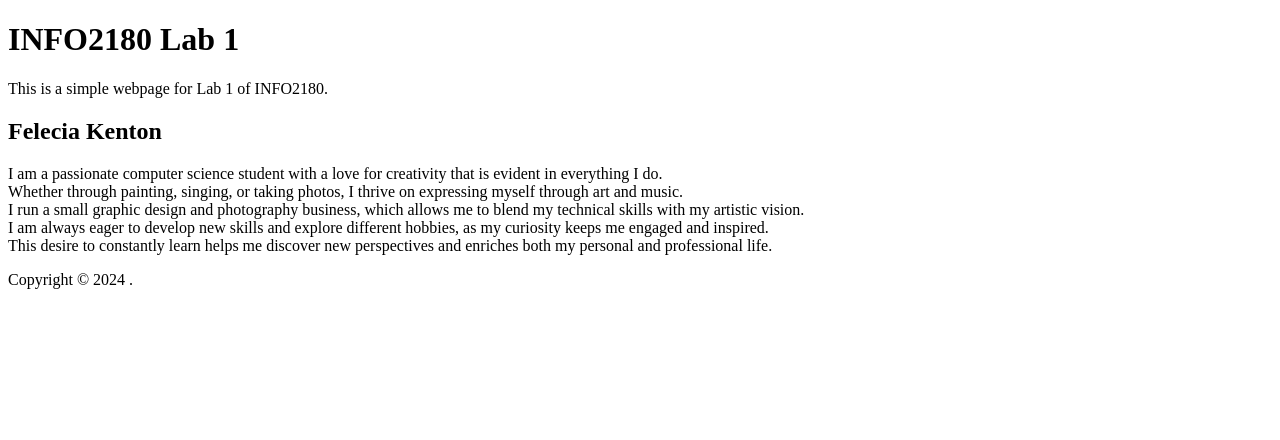
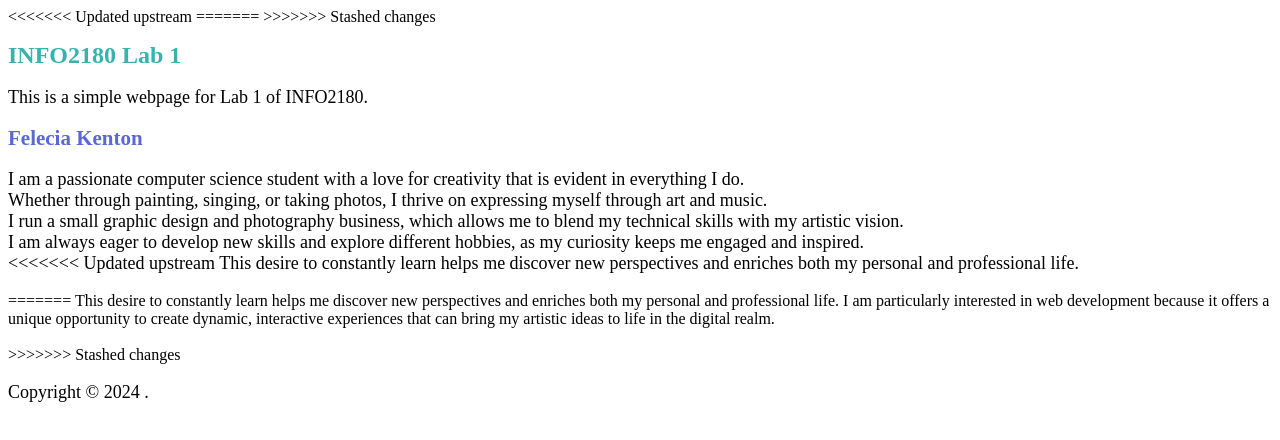
Before and after one commit to FelecityArt/info2180-lab1, a plain HTML site: page index.html in a window 1280 px wide. Drawn offline with Linux system fonts and the light colour scheme.

Commit message:
added css

```diff
--- a/index.html
+++ b/index.html
@@ -4,6 +4,10 @@
     <meta charset="UTF-8">
     <meta name="viewport" content="width=device-width, initial-scale=1.0">
     <meta http-equiv="X-UA-Compatible" content="ie=edge">
+<<<<<<< Updated upstream
+=======
+    <link rel="stylesheet" href="styles.css">
+>>>>>>> Stashed changes
     <title>INFO2180 Lab 1</title>
 </head>
 <body>
@@ -17,7 +21,12 @@
             Whether through painting, singing, or taking photos, I thrive on expressing myself through art and music.<br>
             I run a small graphic design and photography business, which allows me to blend my technical skills with my artistic vision.<br>
             I am always eager to develop new skills and explore different hobbies, as my curiosity keeps me engaged and inspired.<br>
+<<<<<<< Updated upstream
             This desire to constantly learn helps me discover new perspectives and enriches both my personal and professional life.</p>
+=======
+            This desire to constantly learn helps me discover new perspectives and enriches both my personal and professional life.
+            I am particularly interested in web development because it offers a unique opportunity to create dynamic, interactive experiences that can bring my artistic ideas to life in the digital realm.</p>
+>>>>>>> Stashed changes
     </main>
     <footer>
         <p>Copyright &copy; 2024 <Felecia Kenton>.</p>
--- /dev/null
+++ b/styles.css
@@ -0,0 +1,11 @@
+h1{
+    color: #38B2AC;
+    font-size: 24px;
+}
+h2{
+    color: #5A67D8;
+    font-size: 21px;
+}
+p{
+    font-size: 18px;
+}
```
